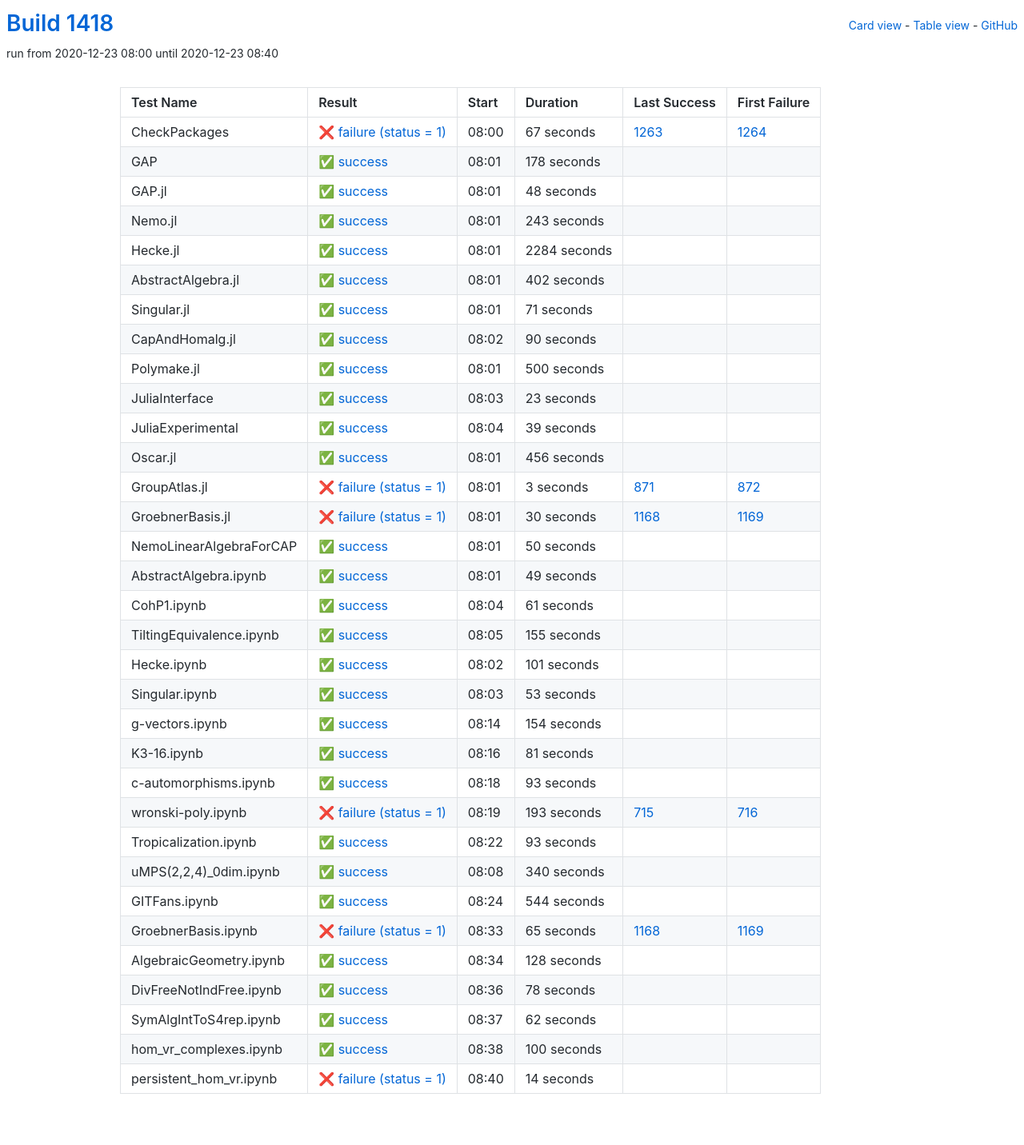
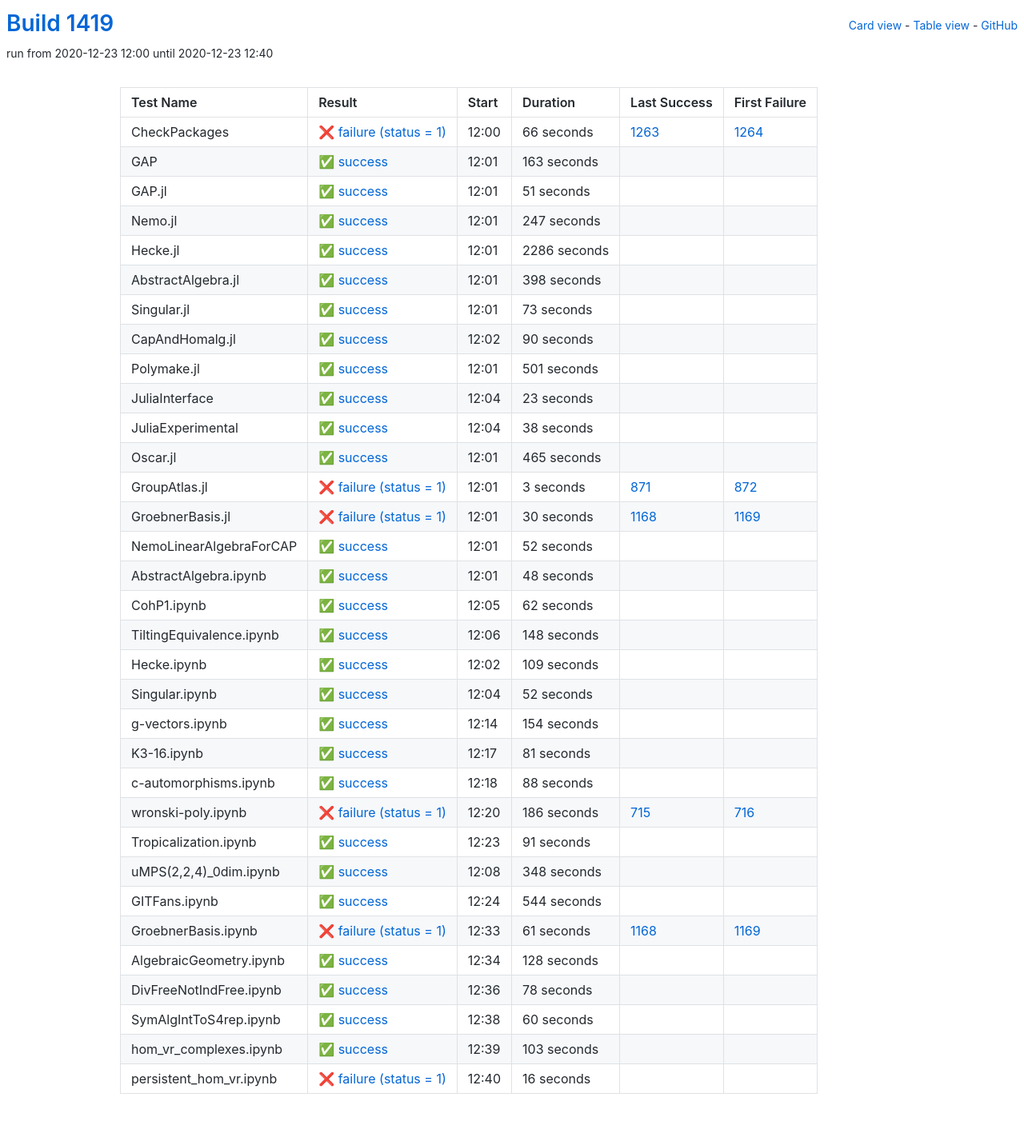
Before and after one commit to oscar-system/oscar-ci-status-stable, a Jekyll site: the page built from table.html, in a window 1280 px wide. Shown: the whole page at 80% size. Built offline with Jekyll 4.4.1, drawn with Linux system fonts in a browser that asks for light colours.

Commit message:
Build #1419

```diff
--- a/_data/ci.yml
+++ b/_data/ci.yml
@@ -1,6 +1,6 @@
 ---
-build: 1418
-build_url: https://oscarci.mathematik.uni-kl.de/job/oscar-stable/1418/
+build: 1419
+build_url: https://oscarci.mathematik.uni-kl.de/job/oscar-stable/1419/
 job: oscar-stable
 organization: oscar-system
 repo: oscar-ci-status-stable
@@ -8,92 +8,92 @@ repourl: https://github.com/oscar-system/oscar-ci-status-stable
 tests:
 - name: CheckPackages
   id: checkpackages
-  log: https://oscarci.mathematik.uni-kl.de/job/oscar-stable/1418/artifact/logs/build-1418/CheckPackages.log
-  start: 2020-12-23 08:00
+  log: https://oscarci.mathematik.uni-kl.de/job/oscar-stable/1419/artifact/logs/build-1419/CheckPackages.log
+  start: 2020-12-23 12:00
   success: false
   exitcode: 1
   status: failure
-  duration: 67
+  duration: 66
   last_success: 1263
   last_success_url: https://oscarci.mathematik.uni-kl.de/job/oscar-stable/1263/
   first_failure: 1264
   first_failure_url: https://oscarci.mathematik.uni-kl.de/job/oscar-stable/1264/
 - name: GAP
   id: gap
-  log: https://oscarci.mathematik.uni-kl.de/job/oscar-stable/1418/artifact/logs/build-1418/GAP.log
-  start: 2020-12-23 08:01
+  log: https://oscarci.mathematik.uni-kl.de/job/oscar-stable/1419/artifact/logs/build-1419/GAP.log
+  start: 2020-12-23 12:01
   success: true
   exitcode: 0
   status: success
-  duration: 178
+  duration: 163
   last_success: false
   last_success_url:
   first_failure: false
   first_failure_url:
 - name: GAP.jl
   id: gap-jl
-  log: https://oscarci.mathematik.uni-kl.de/job/oscar-stable/1418/artifact/logs/build-1418/GAP.jl.log
-  start: 2020-12-23 08:01
+  log: https://oscarci.mathematik.uni-kl.de/job/oscar-stable/1419/artifact/logs/build-1419/GAP.jl.log
+  start: 2020-12-23 12:01
   success: true
   exitcode: 0
   status: success
-  duration: 48
+  duration: 51
   last_success: false
   last_success_url:
   first_failure: false
   first_failure_url:
 - name: Nemo.jl
   id: nemo-jl
-  log: https://oscarci.mathematik.uni-kl.de/job/oscar-stable/1418/artifact/logs/build-1418/Nemo.jl.log
-  start: 2020-12-23 08:01
+  log: https://oscarci.mathematik.uni-kl.de/job/oscar-stable/1419/artifact/logs/build-1419/Nemo.jl.log
+  start: 2020-12-23 12:01
   success: true
   exitcode: 0
   status: success
-  duration: 243
+  duration: 247
   last_success: false
   last_success_url:
   first_failure: false
   first_failure_url:
 - name: Hecke.jl
   id: hecke-jl
-  log: https://oscarci.mathematik.uni-kl.de/job/oscar-stable/1418/artifact/logs/build-1418/Hecke.jl.log
-  start: 2020-12-23 08:01
+  log: https://oscarci.mathematik.uni-kl.de/job/oscar-stable/1419/artifact/logs/build-1419/Hecke.jl.log
+  start: 2020-12-23 12:01
   success: true
   exitcode: 0
   status: success
-  duration: 2284
+  duration: 2286
   last_success: false
   last_success_url:
   first_failure: false
   first_failure_url:
 - name: AbstractAlgebra.jl
   id: abstractalgebra-jl
-  log: https://oscarci.mathematik.uni-kl.de/job/oscar-stable/1418/artifact/logs/build-1418/AbstractAlgebra.jl.log
-  start: 2020-12-23 08:01
+  log: https://oscarci.mathematik.uni-kl.de/job/oscar-stable/1419/artifact/logs/build-1419/AbstractAlgebra.jl.log
+  start: 2020-12-23 12:01
   success: true
   exitcode: 0
   status: success
-  duration: 402
+  duration: 398
   last_success: false
   last_success_url:
   first_failure: false
   first_failure_url:
 - name: Singular.jl
   id: singular-jl
-  log: https://oscarci.mathematik.uni-kl.de/job/oscar-stable/1418/artifact/logs/build-1418/Singular.jl.log
-  start: 2020-12-23 08:01
+  log: https://oscarci.mathematik.uni-kl.de/job/oscar-stable/1419/artifact/logs/build-1419/Singular.jl.log
+  start: 2020-12-23 12:01
   success: true
   exitcode: 0
   status: success
-  duration: 71
+  duration: 73
   last_success: false
   last_success_url:
   first_failure: false
   first_failure_url:
 - name: CapAndHomalg.jl
   id: capandhomalg-jl
-  log: https://oscarci.mathematik.uni-kl.de/job/oscar-stable/1418/artifact/logs/build-1418/CapAndHomalg.jl.log
-  start: 2020-12-23 08:02
+  log: https://oscarci.mathematik.uni-kl.de/job/oscar-stable/1419/artifact/logs/build-1419/CapAndHomalg.jl.log
+  start: 2020-12-23 12:02
   success: true
   exitcode: 0
   status: success
@@ -104,20 +104,20 @@ tests:
   first_failure_url:
 - name: Polymake.jl
   id: polymake-jl
-  log: https://oscarci.mathematik.uni-kl.de/job/oscar-stable/1418/artifact/logs/build-1418/Polymake.jl.log
-  start: 2020-12-23 08:01
+  log: https://oscarci.mathematik.uni-kl.de/job/oscar-stable/1419/artifact/logs/build-1419/Polymake.jl.log
+  start: 2020-12-23 12:01
   success: true
   exitcode: 0
   status: success
-  duration: 500
+  duration: 501
   last_success: false
   last_success_url:
   first_failure: false
   first_failure_url:
 - name: JuliaInterface
   id: juliainterface
-  log: https://oscarci.mathematik.uni-kl.de/job/oscar-stable/1418/artifact/logs/build-1418/JuliaInterface.log
-  start: 2020-12-23 08:03
+  log: https://oscarci.mathematik.uni-kl.de/job/oscar-stable/1419/artifact/logs/build-1419/JuliaInterface.log
+  start: 2020-12-23 12:04
   success: true
   exitcode: 0
   status: success
@@ -128,32 +128,32 @@ tests:
   first_failure_url:
 - name: JuliaExperimental
   id: juliaexperimental
-  log: https://oscarci.mathematik.uni-kl.de/job/oscar-stable/1418/artifact/logs/build-1418/JuliaExperimental.log
-  start: 2020-12-23 08:04
+  log: https://oscarci.mathematik.uni-kl.de/job/oscar-stable/1419/artifact/logs/build-1419/JuliaExperimental.log
+  start: 2020-12-23 12:04
   success: true
   exitcode: 0
   status: success
-  duration: 39
+  duration: 38
   last_success: false
   last_success_url:
   first_failure: false
   first_failure_url:
 - name: Oscar.jl
   id: oscar-jl
-  log: https://oscarci.mathematik.uni-kl.de/job/oscar-stable/1418/artifact/logs/build-1418/Oscar.jl.log
-  start: 2020-12-23 08:01
+  log: https://oscarci.mathematik.uni-kl.de/job/oscar-stable/1419/artifact/logs/build-1419/Oscar.jl.log
+  start: 2020-12-23 12:01
   success: true
   exitcode: 0
   status: success
-  duration: 456
+  duration: 465
   last_success: false
   last_success_url:
   first_failure: false
   first_failure_url:
 - name: GroupAtlas.jl
   id: groupatlas-jl
-  log: https://oscarci.mathematik.uni-kl.de/job/oscar-stable/1418/artifact/logs/build-1418/GroupAtlas.jl.log
-  start: 2020-12-23 08:01
+  log: https://oscarci.mathematik.uni-kl.de/job/oscar-stable/1419/artifact/logs/build-1419/GroupAtlas.jl.log
+  start: 2020-12-23 12:01
   success: false
   exitcode: 1
   status: failure
@@ -164,8 +164,8 @@ tests:
   first_failure_url: https://oscarci.mathematik.uni-kl.de/job/oscar-stable/872/
 - name: GroebnerBasis.jl
   id: groebnerbasis-jl
-  log: https://oscarci.mathematik.uni-kl.de/job/oscar-stable/1418/artifact/logs/build-1418/GroebnerBasis.jl.log
-  start: 2020-12-23 08:01
+  log: https://oscarci.mathematik.uni-kl.de/job/oscar-stable/1419/artifact/logs/build-1419/GroebnerBasis.jl.log
+  start: 2020-12-23 12:01
   success: false
   exitcode: 1
   status: failure
@@ -176,80 +176,80 @@ tests:
   first_failure_url: https://oscarci.mathematik.uni-kl.de/job/oscar-stable/1169/
 - name: NemoLinearAlgebraForCAP
   id: nemolinearalgebraforcap
-  log: https://oscarci.mathematik.uni-kl.de/job/oscar-stable/1418/artifact/logs/build-1418/NemoLinearAlgebraForCAP.log
-  start: 2020-12-23 08:01
+  log: https://oscarci.mathematik.uni-kl.de/job/oscar-stable/1419/artifact/logs/build-1419/NemoLinearAlgebraForCAP.log
+  start: 2020-12-23 12:01
   success: true
   exitcode: 0
   status: success
-  duration: 50
+  duration: 52
   last_success: false
   last_success_url:
   first_failure: false
   first_failure_url:
 - name: AbstractAlgebra.ipynb
   id: abstractalgebra-ipynb
-  log: https://oscarci.mathematik.uni-kl.de/job/oscar-stable/1418/artifact/logs/build-1418/AbstractAlgebra.ipynb.log
-  start: 2020-12-23 08:01
+  log: https://oscarci.mathematik.uni-kl.de/job/oscar-stable/1419/artifact/logs/build-1419/AbstractAlgebra.ipynb.log
+  start: 2020-12-23 12:01
   success: true
   exitcode: 0
   status: success
-  duration: 49
+  duration: 48
   last_success: false
   last_success_url:
   first_failure: false
   first_failure_url:
 - name: CohP1.ipynb
   id: cohp1-ipynb
-  log: https://oscarci.mathematik.uni-kl.de/job/oscar-stable/1418/artifact/logs/build-1418/CohP1.ipynb.log
-  start: 2020-12-23 08:04
+  log: https://oscarci.mathematik.uni-kl.de/job/oscar-stable/1419/artifact/logs/build-1419/CohP1.ipynb.log
+  start: 2020-12-23 12:05
   success: true
   exitcode: 0
   status: success
-  duration: 61
+  duration: 62
   last_success: false
   last_success_url:
   first_failure: false
   first_failure_url:
 - name: TiltingEquivalence.ipynb
   id: tiltingequivalence-ipynb
-  log: https://oscarci.mathematik.uni-kl.de/job/oscar-stable/1418/artifact/logs/build-1418/TiltingEquivalence.ipynb.log
-  start: 2020-12-23 08:05
+  log: https://oscarci.mathematik.uni-kl.de/job/oscar-stable/1419/artifact/logs/build-1419/TiltingEquivalence.ipynb.log
+  start: 2020-12-23 12:06
   success: true
   exitcode: 0
   status: success
-  duration: 155
+  duration: 148
   last_success: false
   last_success_url:
   first_failure: false
   first_failure_url:
 - name: Hecke.ipynb
   id: hecke-ipynb
-  log: https://oscarci.mathematik.uni-kl.de/job/oscar-stable/1418/artifact/logs/build-1418/Hecke.ipynb.log
-  start: 2020-12-23 08:02
+  log: https://oscarci.mathematik.uni-kl.de/job/oscar-stable/1419/artifact/logs/build-1419/Hecke.ipynb.log
+  start: 2020-12-23 12:02
   success: true
   exitcode: 0
   status: success
-  duration: 101
+  duration: 109
   last_success: false
   last_success_url:
   first_failure: false
   first_failure_url:
 - name: Singular.ipynb
   id: singular-ipynb
-  log: https://oscarci.mathematik.uni-kl.de/job/oscar-stable/1418/artifact/logs/build-1418/Singular.ipynb.log
-  start: 2020-12-23 08:03
+  log: https://oscarci.mathematik.uni-kl.de/job/oscar-stable/1419/artifact/logs/build-1419/Singular.ipynb.log
+  start: 2020-12-23 12:04
   success: true
   exitcode: 0
   status: success
-  duration: 53
+  duration: 52
   last_success: false
   last_success_url:
   first_failure: false
   first_failure_url:
 - name: g-vectors.ipynb
   id: g-vectors-ipynb
-  log: https://oscarci.mathematik.uni-kl.de/job/oscar-stable/1418/artifact/logs/build-1418/g-vectors.ipynb.log
-  start: 2020-12-23 08:14
+  log: https://oscarci.mathematik.uni-kl.de/job/oscar-stable/1419/artifact/logs/build-1419/g-vectors.ipynb.log
+  start: 2020-12-23 12:14
   success: true
   exitcode: 0
   status: success
@@ -260,8 +260,8 @@ tests:
   first_failure_url:
 - name: K3-16.ipynb
   id: k3-16-ipynb
-  log: https://oscarci.mathematik.uni-kl.de/job/oscar-stable/1418/artifact/logs/build-1418/K3-16.ipynb.log
-  start: 2020-12-23 08:16
+  log: https://oscarci.mathematik.uni-kl.de/job/oscar-stable/1419/artifact/logs/build-1419/K3-16.ipynb.log
+  start: 2020-12-23 12:17
   success: true
   exitcode: 0
   status: success
@@ -272,56 +272,56 @@ tests:
   first_failure_url:
 - name: c-automorphisms.ipynb
   id: c-automorphisms-ipynb
-  log: https://oscarci.mathematik.uni-kl.de/job/oscar-stable/1418/artifact/logs/build-1418/c-automorphisms.ipynb.log
-  start: 2020-12-23 08:18
+  log: https://oscarci.mathematik.uni-kl.de/job/oscar-stable/1419/artifact/logs/build-1419/c-automorphisms.ipynb.log
+  start: 2020-12-23 12:18
   success: true
   exitcode: 0
   status: success
-  duration: 93
+  duration: 88
   last_success: false
   last_success_url:
   first_failure: false
   first_failure_url:
 - name: wronski-poly.ipynb
   id: wronski-poly-ipynb
-  log: https://oscarci.mathematik.uni-kl.de/job/oscar-stable/1418/artifact/logs/build-1418/wronski-poly.ipynb.log
-  start: 2020-12-23 08:19
+  log: https://oscarci.mathematik.uni-kl.de/job/oscar-stable/1419/artifact/logs/build-1419/wronski-poly.ipynb.log
+  start: 2020-12-23 12:20
   success: false
   exitcode: 1
   status: failure
-  duration: 193
+  duration: 186
   last_success: 715
   last_success_url: https://oscarci.mathematik.uni-kl.de/job/oscar-stable/715/
   first_failure: 716
   first_failure_url: https://oscarci.mathematik.uni-kl.de/job/oscar-stable/716/
 - name: Tropicalization.ipynb
   id: tropicalization-ipynb
-  log: https://oscarci.mathematik.uni-kl.de/job/oscar-stable/1418/artifact/logs/build-1418/Tropicalization.ipynb.log
-  start: 2020-12-23 08:22
+  log: https://oscarci.mathematik.uni-kl.de/job/oscar-stable/1419/artifact/logs/build-1419/Tropicalization.ipynb.log
+  start: 2020-12-23 12:23
   success: true
   exitcode: 0
   status: success
-  duration: 93
+  duration: 91
   last_success: false
   last_success_url:
   first_failure: false
   first_failure_url:
 - name: uMPS(2,2,4)_0dim.ipynb
   id: umps-2-2-4-0dim-ipynb
-  log: https://oscarci.mathematik.uni-kl.de/job/oscar-stable/1418/artifact/logs/build-1418/uMPS-2-2-4-_0dim.ipynb.log
-  start: 2020-12-23 08:08
+  log: https://oscarci.mathematik.uni-kl.de/job/oscar-stable/1419/artifact/logs/build-1419/uMPS-2-2-4-_0dim.ipynb.log
+  start: 2020-12-23 12:08
   success: true
   exitcode: 0
   status: success
-  duration: 340
+  duration: 348
   last_success: false
   last_success_url:
   first_failure: false
   first_failure_url:
 - name: GITFans.ipynb
   id: gitfans-ipynb
-  log: https://oscarci.mathematik.uni-kl.de/job/oscar-stable/1418/artifact/logs/build-1418/GITFans.ipynb.log
-  start: 2020-12-23 08:24
+  log: https://oscarci.mathematik.uni-kl.de/job/oscar-stable/1419/artifact/logs/build-1419/GITFans.ipynb.log
+  start: 2020-12-23 12:24
   success: true
   exitcode: 0
   status: success
@@ -332,20 +332,20 @@ tests:
   first_failure_url:
 - name: GroebnerBasis.ipynb
   id: groebnerbasis-ipynb
-  log: https://oscarci.mathematik.uni-kl.de/job/oscar-stable/1418/artifact/logs/build-1418/GroebnerBasis.ipynb.log
-  start: 2020-12-23 08:33
+  log: https://oscarci.mathematik.uni-kl.de/job/oscar-stable/1419/artifact/logs/build-1419/GroebnerBasis.ipynb.log
+  start: 2020-12-23 12:33
   success: false
   exitcode: 1
   status: failure
-  duration: 65
+  duration: 61
   last_success: 1168
   last_success_url: https://oscarci.mathematik.uni-kl.de/job/oscar-stable/1168/
   first_failure: 1169
   first_failure_url: https://oscarci.mathematik.uni-kl.de/job/oscar-stable/1169/
 - name: AlgebraicGeometry.ipynb
   id: algebraicgeometry-ipynb
-  log: https://oscarci.mathematik.uni-kl.de/job/oscar-stable/1418/artifact/logs/build-1418/AlgebraicGeometry.ipynb.log
-  start: 2020-12-23 08:34
+  log: https://oscarci.mathematik.uni-kl.de/job/oscar-stable/1419/artifact/logs/build-1419/AlgebraicGeometry.ipynb.log
+  start: 2020-12-23 12:34
   success: true
   exitcode: 0
   status: success
@@ -356,8 +356,8 @@ tests:
   first_failure_url:
 - name: DivFreeNotIndFree.ipynb
   id: divfreenotindfree-ipynb
-  log: https://oscarci.mathematik.uni-kl.de/job/oscar-stable/1418/artifact/logs/build-1418/DivFreeNotIndFree.ipynb.log
-  start: 2020-12-23 08:36
+  log: https://oscarci.mathematik.uni-kl.de/job/oscar-stable/1419/artifact/logs/build-1419/DivFreeNotIndFree.ipynb.log
+  start: 2020-12-23 12:36
   success: true
   exitcode: 0
   status: success
@@ -368,36 +368,36 @@ tests:
   first_failure_url:
 - name: SymAlgIntToS4rep.ipynb
   id: symalginttos4rep-ipynb
-  log: https://oscarci.mathematik.uni-kl.de/job/oscar-stable/1418/artifact/logs/build-1418/SymAlgIntToS4rep.ipynb.log
-  start: 2020-12-23 08:37
+  log: https://oscarci.mathematik.uni-kl.de/job/oscar-stable/1419/artifact/logs/build-1419/SymAlgIntToS4rep.ipynb.log
+  start: 2020-12-23 12:38
   success: true
   exitcode: 0
   status: success
-  duration: 62
+  duration: 60
   last_success: false
   last_success_url:
   first_failure: false
   first_failure_url:
 - name: hom_vr_complexes.ipynb
   id: hom-vr-complexes-ipynb
-  log: https://oscarci.mathematik.uni-kl.de/job/oscar-stable/1418/artifact/logs/build-1418/hom_vr_complexes.ipynb.log
-  start: 2020-12-23 08:38
+  log: https://oscarci.mathematik.uni-kl.de/job/oscar-stable/1419/artifact/logs/build-1419/hom_vr_complexes.ipynb.log
+  start: 2020-12-23 12:39
   success: true
   exitcode: 0
   status: success
-  duration: 100
+  duration: 103
   last_success: false
   last_success_url:
   first_failure: false
   first_failure_url:
 - name: persistent_hom_vr.ipynb
   id: persistent-hom-vr-ipynb
-  log: https://oscarci.mathematik.uni-kl.de/job/oscar-stable/1418/artifact/logs/build-1418/persistent_hom_vr.ipynb.log
-  start: 2020-12-23 08:40
+  log: https://oscarci.mathematik.uni-kl.de/job/oscar-stable/1419/artifact/logs/build-1419/persistent_hom_vr.ipynb.log
+  start: 2020-12-23 12:40
   success: false
   exitcode: 1
   status: failure
-  duration: 14
+  duration: 16
   last_success: false
   last_success_url:
   first_failure: false
```
Also changed, not shown: README.md.
